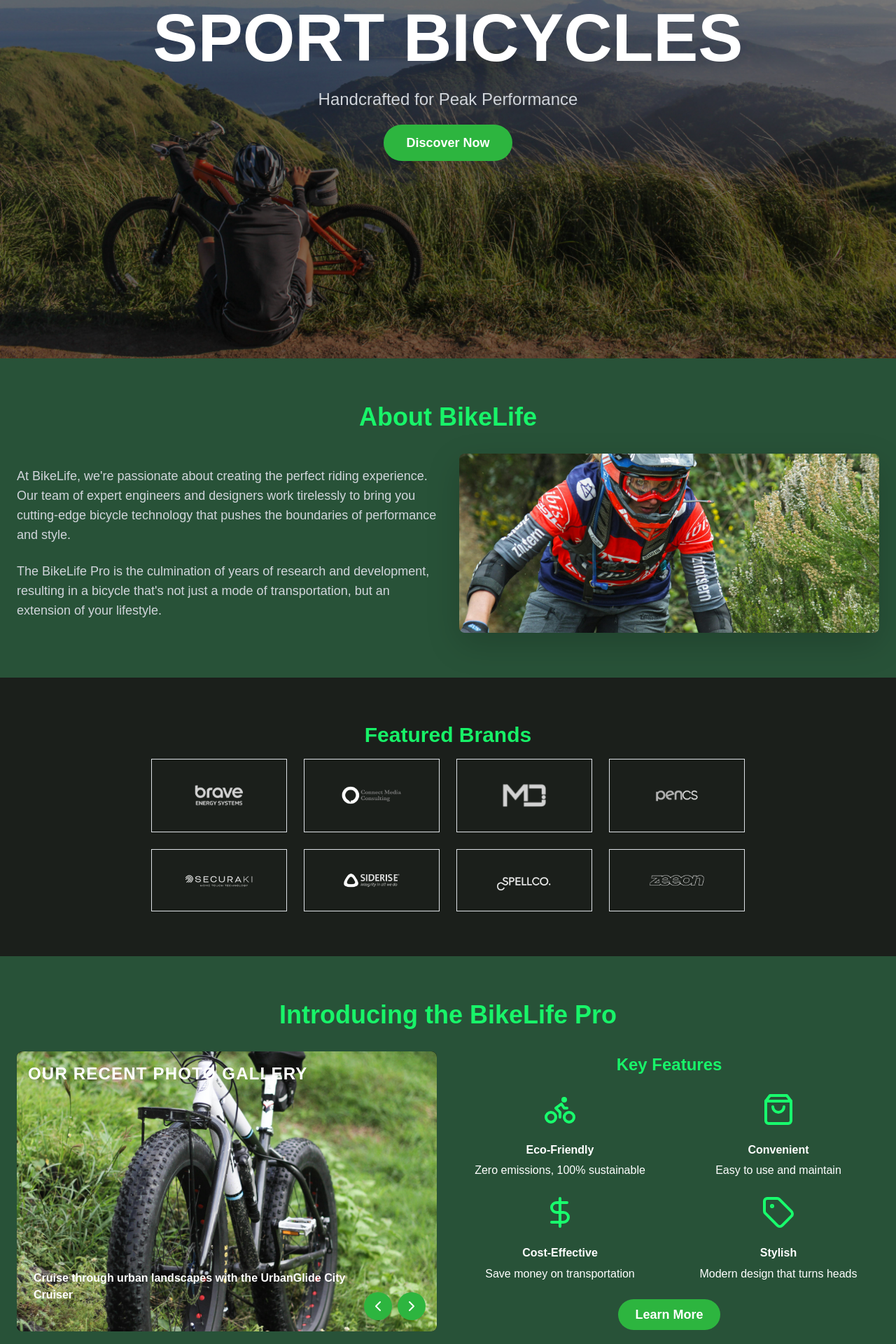
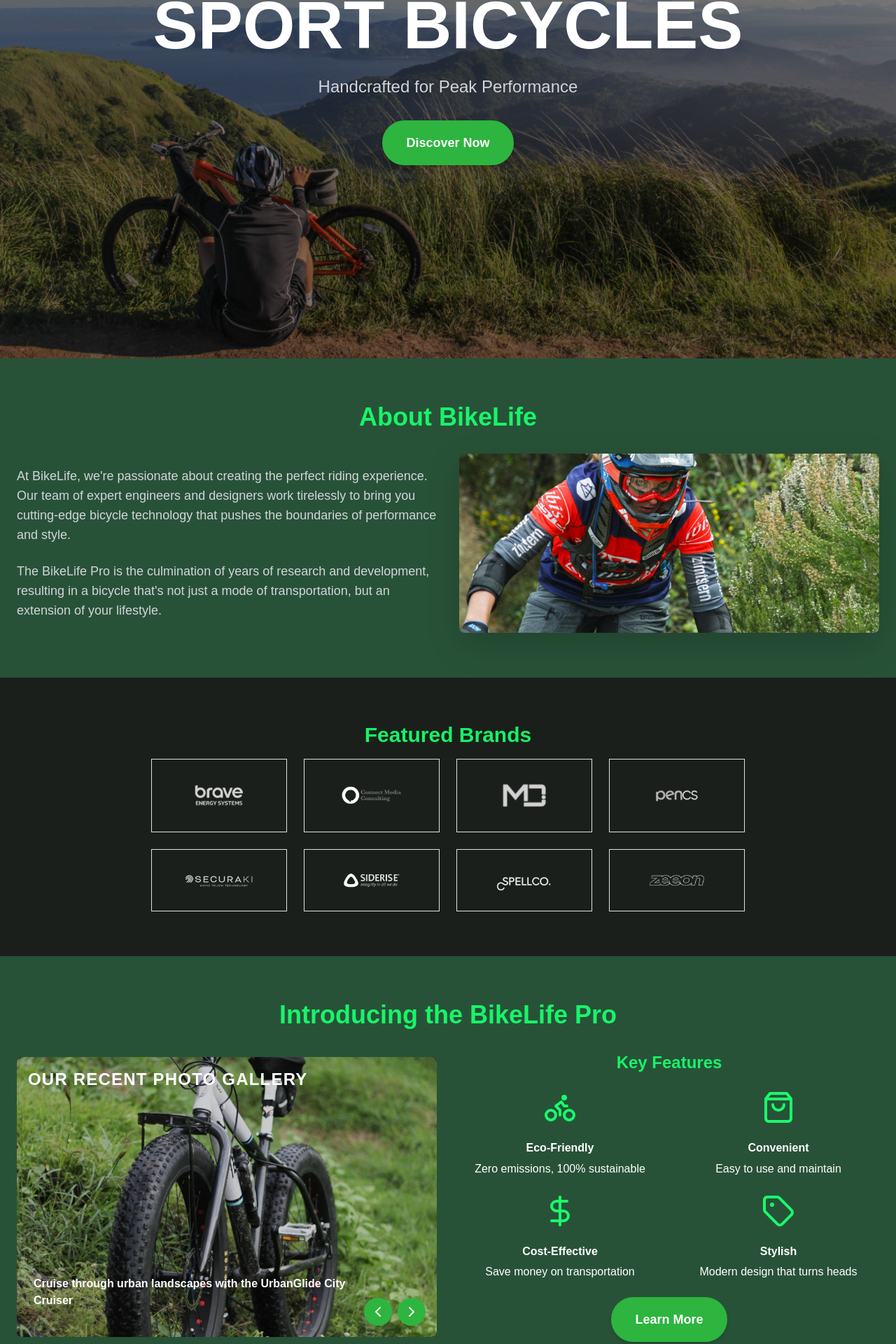
Before and after one commit to chamaxx9zp/bicycle-shop, a Next.js app: page / in a window 1280 px wide. Shown: the part 288-2208 px from the top of the page at 70% size. Built offline with nearby package versions, Linux system fonts and the light colour scheme.

Commit message:
restructure code

```diff
--- a/src/app/components/AboutSection.tsx
+++ b/src/app/components/AboutSection.tsx
@@ -26,7 +26,8 @@ const brands = [
 export default function AboutSection() {
   return (
     <section id="about">
-      <div className="container mx-auto px-4 py-16 bg-[#285238]">
+      <div className="bg-[#285238]">
+      <div className="container mx-auto px-4 py-16">
         <motion.h2
           initial={{ opacity: 0, y: 20 }}
           whileInView={{ opacity: 1, y: 0 }}
@@ -64,6 +65,8 @@ export default function AboutSection() {
           </motion.div>
         </div>
       </div>
+      </div>
+
 
       {/* Featured Brands Section */}
       <div className="bg-[#1b1f1b]">
--- a/src/app/components/ContactForm.tsx
+++ b/src/app/components/ContactForm.tsx
@@ -2,6 +2,7 @@
 
 import { motion } from 'framer-motion';
 import Link from 'next/link';
+import { Button } from "@/components/ui/button"
 
 export default function ContactForm() {
   return (
@@ -28,9 +29,9 @@ export default function ContactForm() {
             whileHover={{ scale: 1.05 }}
             whileTap={{ scale: 0.95 }}
           >
-            <Link href="#" className="inline-block bg-[#2db53f] text-white px-8 py-3 rounded-full text-lg font-semibold hover:bg-[#2db53f] transition-colors">
-              Order Now
-            </Link>
+            <Button asChild variant="primary">
+                <Link href="/">Learn More</Link>
+            </Button>
           </motion.div>
         </div>
     </section>
--- a/src/app/components/HeroSection.tsx
+++ b/src/app/components/HeroSection.tsx
@@ -3,6 +3,7 @@
 import Image from 'next/image';
 import Link from 'next/link';
 import { motion } from 'framer-motion';
+import { Button } from "@/components/ui/button"
 import HeroImage from '../public/images/herosection/hero.jpg'
 
 export default function HeroSection() {
@@ -17,13 +18,22 @@ export default function HeroSection() {
           className="opacity-50"
         />
       </div>
-      <motion.div initial={{ opacity: 0, y: 20 }} animate={{ opacity: 1, y: 0 }} transition={{ delay: 0.5 }} className="relative z-10 text-center">
-        <h1 className="text-6xl md:text-8xl font-bold mb-4 text-white">SPORT BICYCLES</h1>
-        <p className="text-xl md:text-2xl mb-8 text-gray-300">Handcrafted for Peak Performance</p>
+      <motion.div
+        initial={{ opacity: 0, y: 20 }}
+        animate={{ opacity: 1, y: 0 }}
+        transition={{ delay: 0.5 }}
+        className="relative z-10 text-center"
+      >
+        <h1 className="text-6xl md:text-8xl font-bold mb-4 text-white">
+          SPORT BICYCLES
+        </h1>
+        <p className="text-xl md:text-2xl mb-8 text-gray-300">
+          Handcrafted for Peak Performance
+        </p>
         <motion.div whileHover={{ scale: 1.05 }} whileTap={{ scale: 0.95 }}>
-          <Link href="#product" className="bg-[#2db53f] text-white px-8 py-3 rounded-full text-lg font-semibold hover:bg-[#2db53f] transition-colors">
-            Discover Now
-          </Link>
+          <Button asChild variant="primary">
+            <Link href="/">Discover Now</Link>
+          </Button>
         </motion.div>
       </motion.div>
     </section>
--- a/src/app/components/ProductSection.tsx
+++ b/src/app/components/ProductSection.tsx
@@ -3,6 +3,7 @@
 import { motion } from 'framer-motion';
 import Image from 'next/image';
 import Link from 'next/link';
+import { Button } from "@/components/ui/button"
 import React, { useState, useEffect } from 'react'
 import { ChevronLeft, ChevronRight,  Menu, X, Bike, ShoppingBag, DollarSign, Tag, ChevronDown, Search } from 'lucide-react'
 import HeroImage from '../public/images/herosection/hero.jpg'
@@ -87,12 +88,21 @@ export default function ProductSection() {
   return (
     <section id="product" className="py-16 bg-[#285238]">
       <div className="container mx-auto px-4">
-        <motion.h2 initial={{ opacity: 0, y: 20 }} whileInView={{ opacity: 1, y: 0 }} transition={{ duration: 0.5 }} className="text-3xl md:text-4xl font-bold text-center mb-8 text-[#18ff6def]">
+        <motion.h2
+          initial={{ opacity: 0, y: 20 }}
+          whileInView={{ opacity: 1, y: 0 }}
+          transition={{ duration: 0.5 }}
+          className="text-3xl md:text-4xl font-bold text-center mb-8 text-[#18ff6def]"
+        >
           Introducing the BikeLife Pro
         </motion.h2>
         <div className="grid md:grid-cols-2 gap-8 items-center">
-          <motion.div initial={{ opacity: 0, x: -20 }} whileInView={{ opacity: 1, x: 0 }} transition={{ duration: 0.5, delay: 0.2 }} className="relative">
-
+          <motion.div
+            initial={{ opacity: 0, x: -20 }}
+            whileInView={{ opacity: 1, x: 0 }}
+            transition={{ duration: 0.5, delay: 0.2 }}
+            className="relative"
+          >
             <div className="relative w-full h-[400px] overflow-hidden bg-gray-900 rounded-lg">
               <h2 className="absolute top-4 left-4 text-2xl font-bold z-10 tracking-wider text-white">
                 OUR RECENT PHOTO GALLERY
@@ -101,9 +111,11 @@ export default function ProductSection() {
                 <div
                   key={index}
                   className={`absolute top-0 left-0 w-full h-full transition-opacity bg-black duration-500 ease-in-out ${
-            index === currentSlide ? 'opacity-100' : 'opacity-0'
+                    index === currentSlide ? "opacity-100" : "opacity-0"
                   }`}
                 >
+                  {/* Image with Overlay */}
+                  <div className="relative w-full h-full">
                     <Image
                       src={image.src}
                       alt={image.alt}
@@ -111,11 +123,19 @@ export default function ProductSection() {
                       objectFit="cover"
                       priority={index === 0}
                     />
-          <div className="absolute bottom-8 left-4 right-4 mr-[100px] bg-opacity-50 p-2 rounded">
-            <p className="text-base font-semibold text-white">{image.caption}</p>
+                    {/* Black Overlay */}
+                    <div className="absolute inset-0 bg-black opacity-20"></div>
+                  </div>
+
+                  {/* Caption */}
+                  <div className="absolute bottom-8 left-4 right-4 mr-[100px] p-2 rounded">
+                    <p className="text-base font-semibold text-white">
+                      {image.caption}
+                    </p>
                   </div>
                 </div>
               ))}
+
               <div className="absolute bottom-4 right-4 flex space-x-2">
                 <button
                   onClick={prevSlide}
@@ -133,16 +153,37 @@ export default function ProductSection() {
                 </button>
               </div>
             </div>
-
           </motion.div>
-          <motion.div initial={{ opacity: 0, x: 20 }} whileInView={{ opacity: 1, x: 0 }} transition={{ duration: 0.5, delay: 0.4 }}>
-            <h3 className="text-2xl text-center font-semibold mb-4 text-[#18ff6def]">Key Features</h3>
+          <motion.div
+            initial={{ opacity: 0, x: 20 }}
+            whileInView={{ opacity: 1, x: 0 }}
+            transition={{ duration: 0.5, delay: 0.4 }}
+          >
+            <h3 className="text-2xl text-center font-semibold mb-4 text-[#18ff6def]">
+              Key Features
+            </h3>
             <div className="grid grid-cols-2 gap-4">
               {[
-                  { icon: Bike, title: "Eco-Friendly", description: "Zero emissions, 100% sustainable" },
-                  { icon: ShoppingBag, title: "Convenient", description: "Easy to use and maintain" },
-                  { icon: DollarSign, title: "Cost-Effective", description: "Save money on transportation" },
-                  { icon: Tag, title: "Stylish", description: "Modern design that turns heads" }
+                {
+                  icon: Bike,
+                  title: "Eco-Friendly",
+                  description: "Zero emissions, 100% sustainable",
+                },
+                {
+                  icon: ShoppingBag,
+                  title: "Convenient",
+                  description: "Easy to use and maintain",
+                },
+                {
+                  icon: DollarSign,
+                  title: "Cost-Effective",
+                  description: "Save money on transportation",
+                },
+                {
+                  icon: Tag,
+                  title: "Stylish",
+                  description: "Modern design that turns heads",
+                },
               ].map((item, index) => (
                 <motion.div
                   key={item.title}
@@ -152,16 +193,23 @@ export default function ProductSection() {
                   viewport={{ once: true }}
                   transition={{ delay: index * 0.1 }}
                 >
-                    <item.icon size={48} className="mx-auto mb-4 text-[#18FF6D]" />
+                  <item.icon
+                    size={48}
+                    className="mx-auto mb-4 text-[#18FF6D]"
+                  />
                   <h3 className="font-semibold mb-2">{item.title}</h3>
                   <p>{item.description}</p>
                 </motion.div>
               ))}
             </div>
-            <motion.div whileHover={{ scale: 1.05 }} whileTap={{ scale: 0.95 }} className="mt-6 text-center">
-              <Link href="#" className="inline-block bg-[#2db53f] text-white px-6 py-2 rounded-full text-lg font-semibold hover:bg-[#2db53f] transition-colors">
-                Learn More
-              </Link>
+            <motion.div
+              whileHover={{ scale: 1.05 }}
+              whileTap={{ scale: 0.95 }}
+              className="mt-6 text-center"
+            >
+              <Button asChild variant="primary">
+                <Link href="/">Learn More</Link>
+              </Button>
             </motion.div>
           </motion.div>
         </div>
--- a/src/components/ui/button.tsx
+++ b/src/components/ui/button.tsx
@@ -19,9 +19,10 @@ const buttonVariants = cva(
           "bg-secondary text-secondary-foreground shadow-sm hover:bg-secondary/80",
         ghost: "hover:bg-accent hover:text-accent-foreground",
         link: "text-primary underline-offset-4 hover:underline",
+        primary: "bg-[#2db53f] text-white rounded-full text-lg font-semibold border-2 border-[#2db53f] hover:bg-transparent hover:text-white hover:border-white transition-colors shadow-md hover:shadow-lg",
       },
       size: {
-        default: "h-9 px-4 py-2",
+        default: "px-8 py-3",
         sm: "h-8 rounded-md px-3 text-xs",
         lg: "h-10 rounded-md px-8",
         icon: "h-9 w-9",
```
Also changed, not shown: src/app/components/Footer.tsx (+20 -13 lines). Lines whose indentation alone changed are shown as unchanged.
